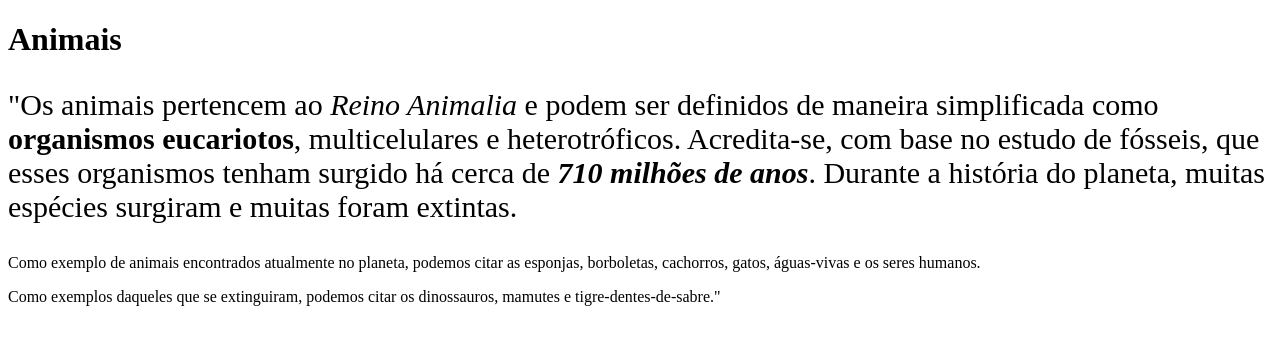
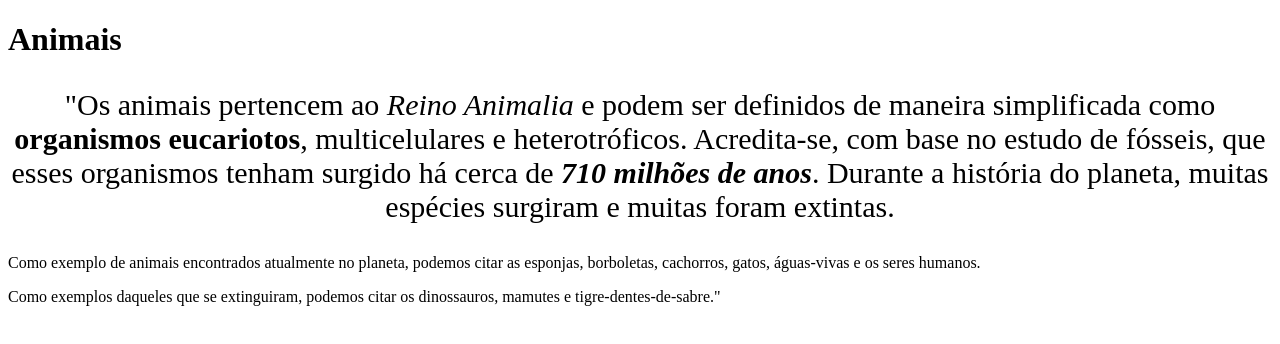
Before and after one commit to MscCaetano/Teste_Renata, a plain HTML site: page index.html in a window 1280 px wide. Drawn offline with Linux system fonts and the light colour scheme.

Commit message:
text align

```diff
--- a/index.html
+++ b/index.html
@@ -6,7 +6,7 @@
     </head>
     <body>
         <h1>Animais</h1>
-            <p style="font-size:30px">"Os animais pertencem ao <em>Reino Animalia</em> e podem ser definidos de maneira simplificada como <strong>organismos
+            <p style="font-size:30px;text-align:center">"Os animais pertencem ao <em>Reino Animalia</em> e podem ser definidos de maneira simplificada como <strong>organismos
             eucariotos</strong>, multicelulares e heterotróficos. Acredita-se, com base no estudo de fósseis, que esses
             organismos tenham surgido há cerca de <em><strong>710 milhões de anos</strong></em>. Durante a história do planeta, muitas
             espécies surgiram e muitas foram extintas. </p>
```
